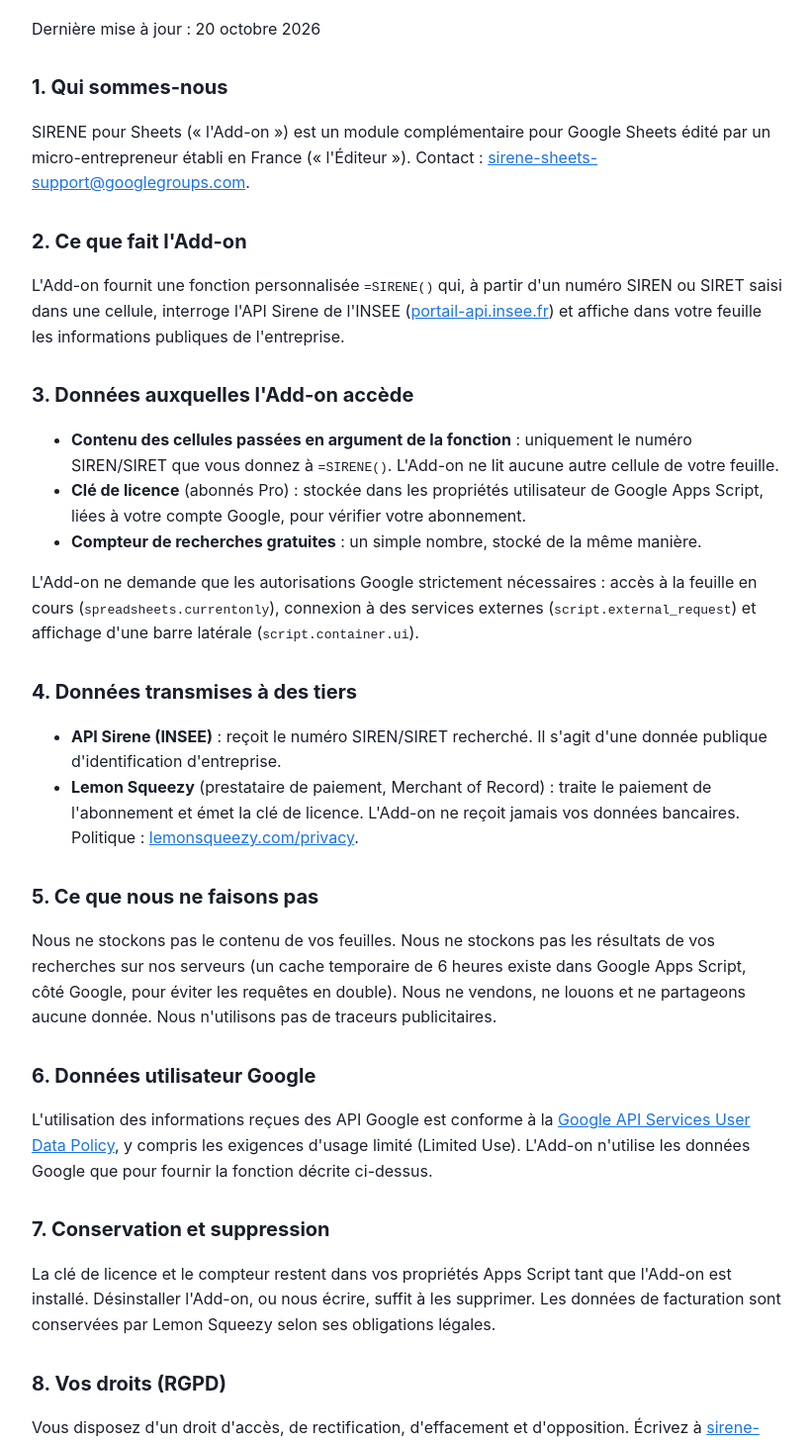
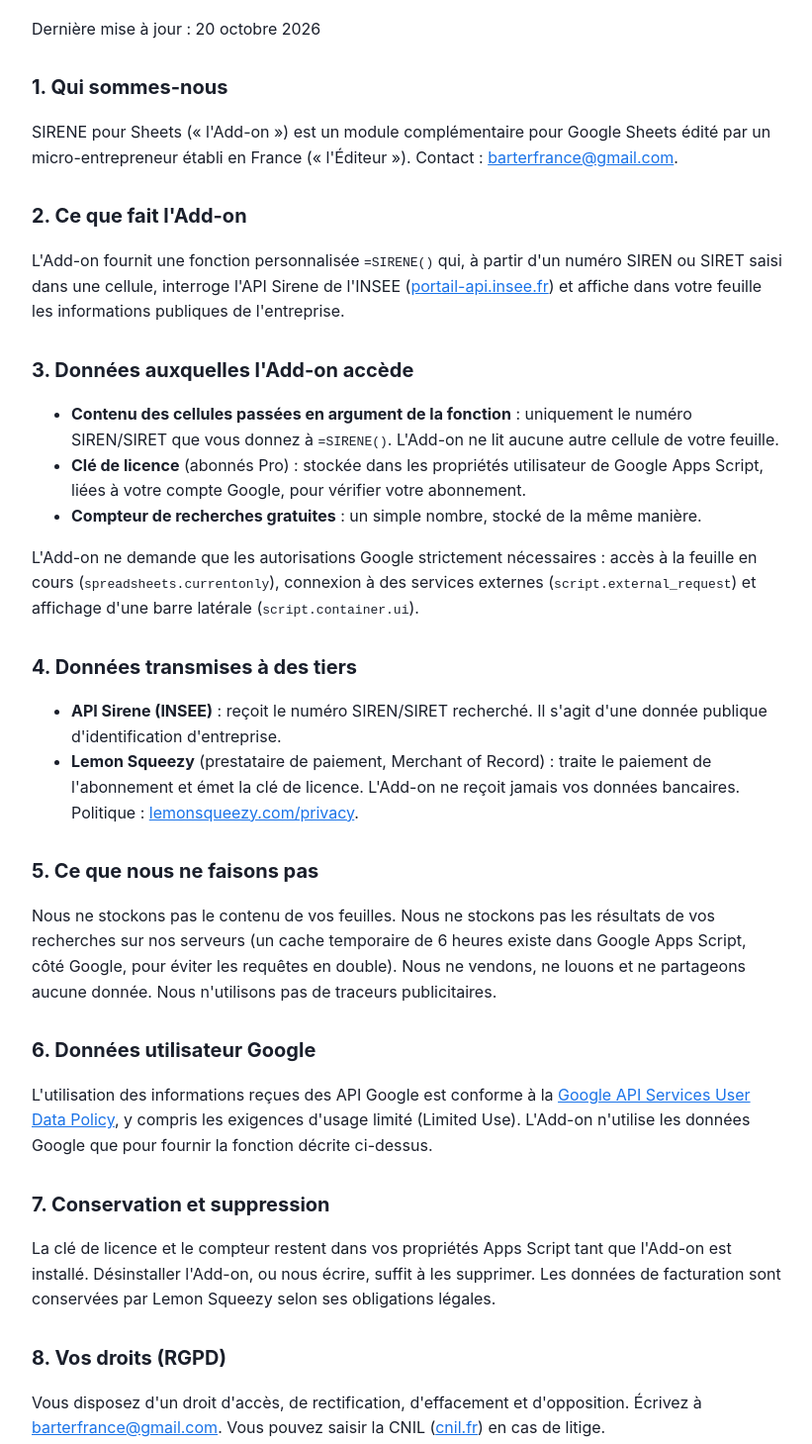
Before and after one commit to sirene-sheets/sirene-sheets.github.io, a plain HTML site: page confidentialite.html in a window 1280 px wide. Shown: the part 137-1596 px from the top of the page at 99% size, without its empty margins (228-1049 px from the left). Drawn offline with Linux system fonts and the light colour scheme.

Commit message:
Update confidentialite.html

```diff
--- a/confidentialite.html
+++ b/confidentialite.html
@@ -11,7 +11,7 @@
 <p>Dernière mise à jour : 20 octobre 2026</p>
 
 <h2>1. Qui sommes-nous</h2>
-<p>SIRENE pour Sheets (« l'Add-on ») est un module complémentaire pour Google Sheets édité par un micro-entrepreneur établi en France (« l'Éditeur »). Contact : <a href="mailto:sirene-sheets-support@googlegroups.com">sirene-sheets-support@googlegroups.com</a>.</p>
+<p>SIRENE pour Sheets (« l'Add-on ») est un module complémentaire pour Google Sheets édité par un micro-entrepreneur établi en France (« l'Éditeur »). Contact : <a href="mailto:barterfrance@gmail.com">barterfrance@gmail.com</a>.</p>
 
 <h2>2. Ce que fait l'Add-on</h2>
 <p>L'Add-on fournit une fonction personnalisée <code>=SIRENE()</code> qui, à partir d'un numéro SIREN ou SIRET saisi dans une cellule, interroge l'API Sirene de l'INSEE (<a href="https://portail-api.insee.fr">portail-api.insee.fr</a>) et affiche dans votre feuille les informations publiques de l'entreprise.</p>
@@ -40,7 +40,7 @@
 <p>La clé de licence et le compteur restent dans vos propriétés Apps Script tant que l'Add-on est installé. Désinstaller l'Add-on, ou nous écrire, suffit à les supprimer. Les données de facturation sont conservées par Lemon Squeezy selon ses obligations légales.</p>
 
 <h2>8. Vos droits (RGPD)</h2>
-<p>Vous disposez d'un droit d'accès, de rectification, d'effacement et d'opposition. Écrivez à <a href="mailto:sirene-sheets-support@googlegroups.com">sirene-sheets-support@googlegroups.com</a>. Vous pouvez saisir la CNIL (<a href="https://www.cnil.fr">cnil.fr</a>) en cas de litige.</p>
+<p>Vous disposez d'un droit d'accès, de rectification, d'effacement et d'opposition. Écrivez à <a href="mailto:barterfrance@gmail.com">barterfrance@gmail.com</a>. Vous pouvez saisir la CNIL (<a href="https://www.cnil.fr">cnil.fr</a>) en cas de litige.</p>
 
 <h2>9. Modifications</h2>
 <p>Toute modification sera publiée sur cette page avec sa date.</p>
```
